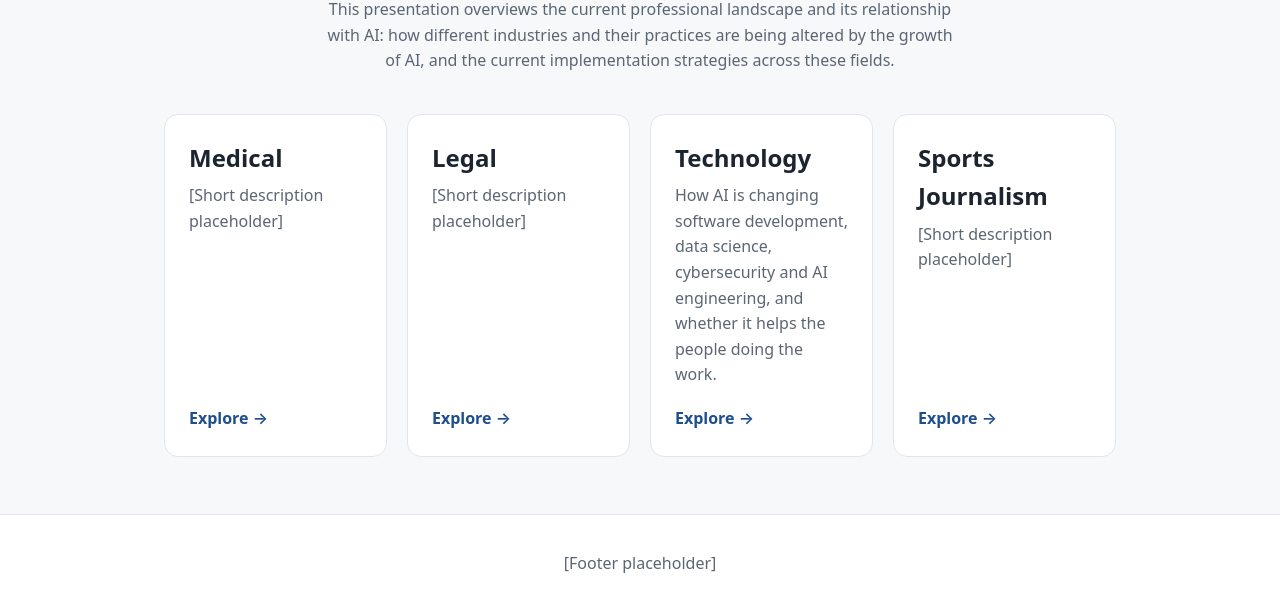
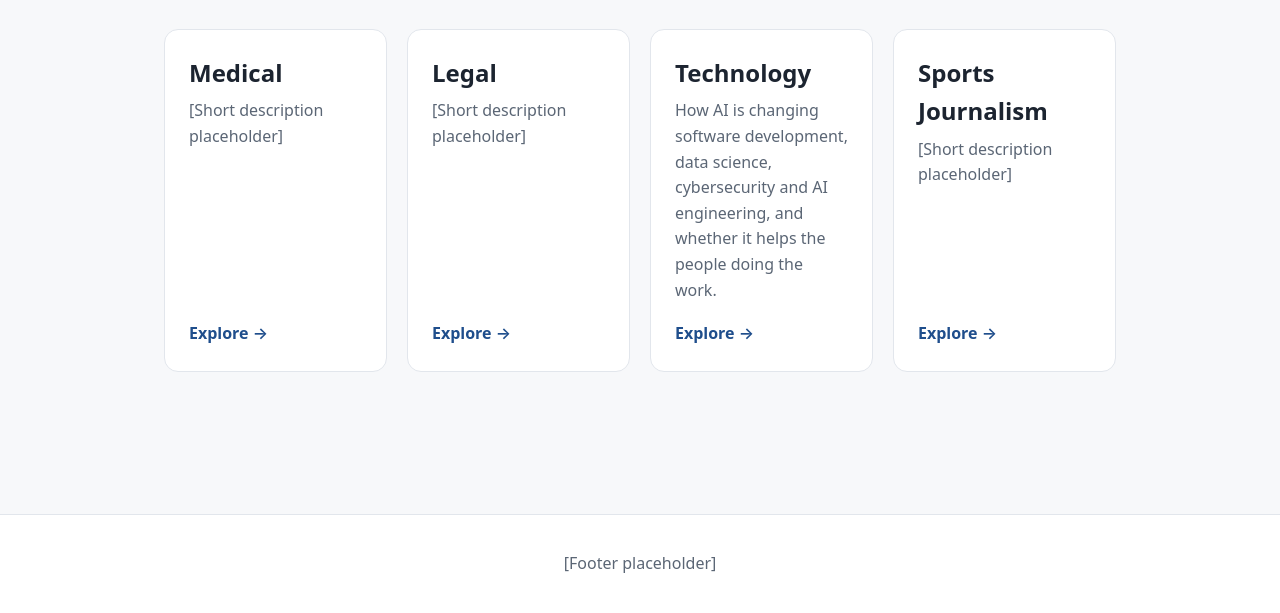
Before and after one commit to ajurczenia4219/ai-across-fields-site, a plain HTML site: page index.html in a window 1280 px wide. Shown: the part 187-800 px from the top of the page. Drawn offline with Linux system fonts and the light colour scheme.

Commit message:
Remove overview paragraph from hero section
Removed a detailed paragraph about AI's impact on industries.

```diff
--- a/index.html
+++ b/index.html
@@ -14,7 +14,6 @@
 <main>
 <section class="hero">
 <h1>AI in the Workforce</h1>
-<p>This presentation overviews the current professional landscape and its relationship with AI: how different industries and their practices are being altered by the growth of AI, and the current implementation strategies across these fields.</p>
 </section>
 <section class="grid">
 <a class="card" href="medical.html"><h2>Medical</h2><p>[Short description placeholder]</p><span class="go">Explore &rarr;</span></a>
```
